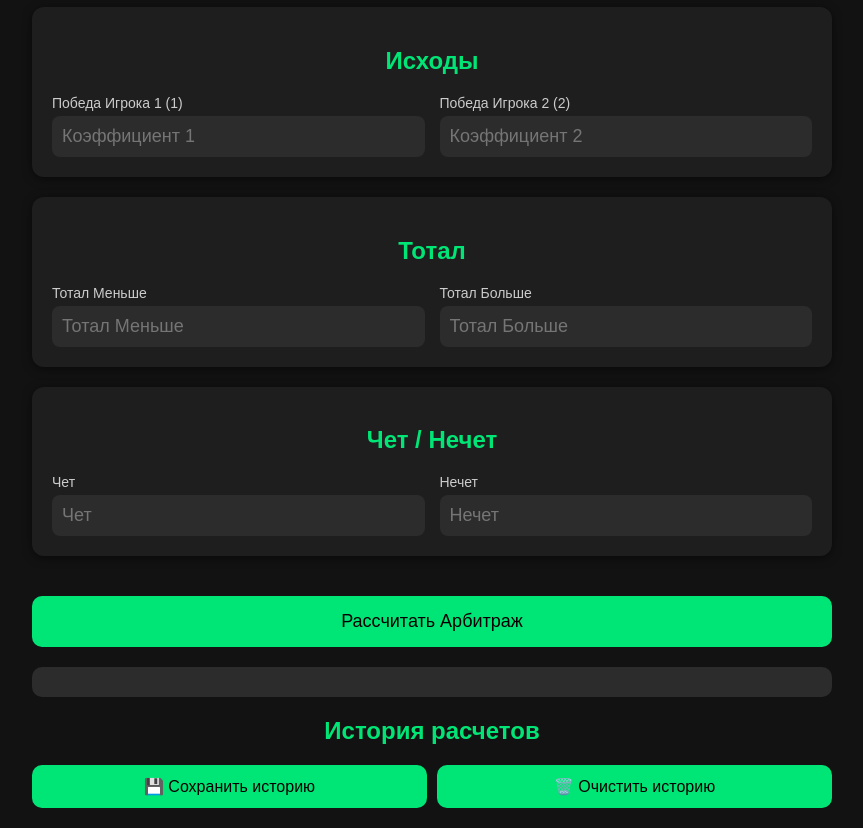
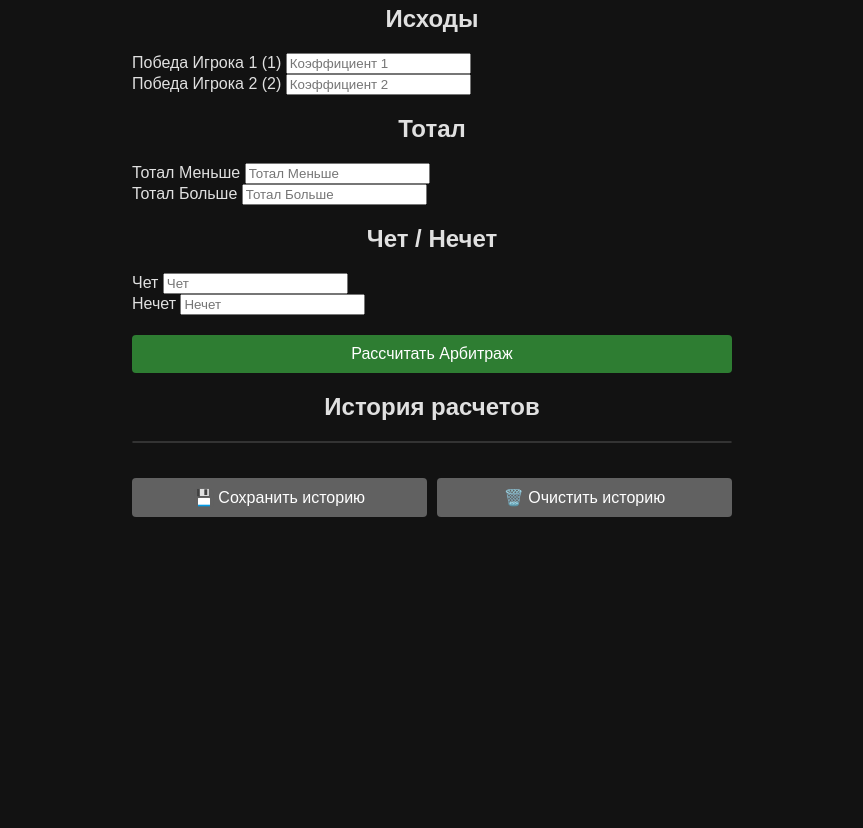
Before and after one commit to IgorEfimof/triangular_arbitrage, a plain HTML site: page index.html in a window 1280 px wide. Shown: the part 93-921 px from the top of the page, without its empty margins (208-1071 px from the left). After the commit the page ends 800 px from the top, so only its background shows below. Drawn offline with Linux system fonts and the light colour scheme.

Commit message:
Update style.css

```diff
--- a/style.css
+++ b/style.css
@@ -1,111 +1,98 @@
 body {
+  margin: 0;
+  font-family: Arial, sans-serif;
   background-color: #121212;
-  color: #ffffff;
-  font-family: 'Arial', sans-serif;
-  margin: 0;
+  color: #e0e0e0;
+}
+.container {
+  max-width: 600px;
+  margin: 0 auto;
   padding: 20px;
 }
-
-.container {
-  max-width: 800px;
-  margin: auto;
-}
-
 h1, h2 {
   text-align: center;
-  color: #00e676;
+  margin-bottom: 20px;
 }
-
-.card {
-  background-color: #1e1e1e;
-  border-radius: 12px;
-  padding: 20px;
-  margin-bottom: 20px;
-  box-shadow: 0 2px 10px rgba(0,0,0,0.5);
-}
-
-.inputs {
-  display: flex;
-  flex-wrap: wrap;
-  gap: 15px;
-  margin-top: 10px;
-}
-
-.input-block {
-  flex: 1 1 45%;
+.arbitrage-table {
   display: flex;
   flex-direction: column;
+  gap: 10px;
 }
-
-.input-block label {
-  margin-bottom: 5px;
+.row {
+  display: flex;
+  justify-content: space-between;
+  align-items: center;
+  gap: 10px;
+}
+.row label {
+  flex: 1;
   font-size: 14px;
-  color: #cccccc;
 }
-
-.input-block input {
+.row input {
+  width: 80px;
+  padding: 5px;
+  background-color: #1e1e1e;
+  border: 1px solid #444;
+  color: #fff;
+  border-radius: 4px;
+}
+button {
+  display: block;
+  width: 100%;
   padding: 10px;
-  font-size: 18px;
+  margin-top: 20px;
+  background-color: #2e7d32;
+  color: white;
   border: none;
-  border-radius: 8px;
-  background-color: #2c2c2c;
-  color: #ffffff;
+  border-radius: 4px;
+  font-size: 16px;
+  cursor: pointer;
 }
-
-#calculateBtn {
-  width: 100%;
-  padding: 15px;
-  margin-top: 20px;
-  background-color: #00e676;
-  color: #000;
-  font-size: 18px;
-  border: none;
-  border-radius: 10px;
-  cursor: pointer;
-  transition: background-color 0.3s;
+button:hover {
+  background-color: #388e3c;
 }
-
-#calculateBtn:hover {
-  background-color: #00c853;
-}
-
 #result {
   margin-top: 20px;
-  padding: 15px;
-  background-color: #2c2c2c;
-  border-radius: 10px;
-  font-size: 18px;
+  font-size: 16px;
+  text-align: center;
 }
-
 #historyList {
+  list-style: none;
+  padding: 0;
+  font-size: 14px;
+  background-color: #1d1d1d;
+  border: 1px solid #333;
+  border-radius: 4px;
   margin-top: 10px;
-  padding-left: 20px;
+  max-height: 200px;
+  overflow-y: auto;
 }
-
 #historyList li {
-  margin-bottom: 8px;
-  font-size: 16px;
+  padding: 6px 10px;
+  border-bottom: 1px solid #333;
 }
-
-/* Новые кнопки сохранения и очистки истории */
 .buttons {
   display: flex;
+  justify-content: space-between;
   gap: 10px;
-  margin-top: 10px;
+  margin-top: 15px;
 }
-
-#saveHistoryButton, #clearHistoryButton {
+.buttons button {
   flex: 1;
-  padding: 12px;
-  background-color: #00e676;
-  color: #000;
-  font-size: 16px;
-  border: none;
-  border-radius: 10px;
-  cursor: pointer;
-  transition: background-color 0.3s;
+  background-color: #616161;
 }
-
-#saveHistoryButton:hover, #clearHistoryButton:hover {
-  background-color: #00c853;
+.buttons button:hover {
+  background-color: #757575;
 }
+@media screen and (max-width: 600px) {
+  .row {
+    flex-direction: column;
+    align-items: flex-start;
+  }
+  .row input {
+    width: 100%;
+  }
+  .row label {
+    width: 100%;
+  }
+}
```
